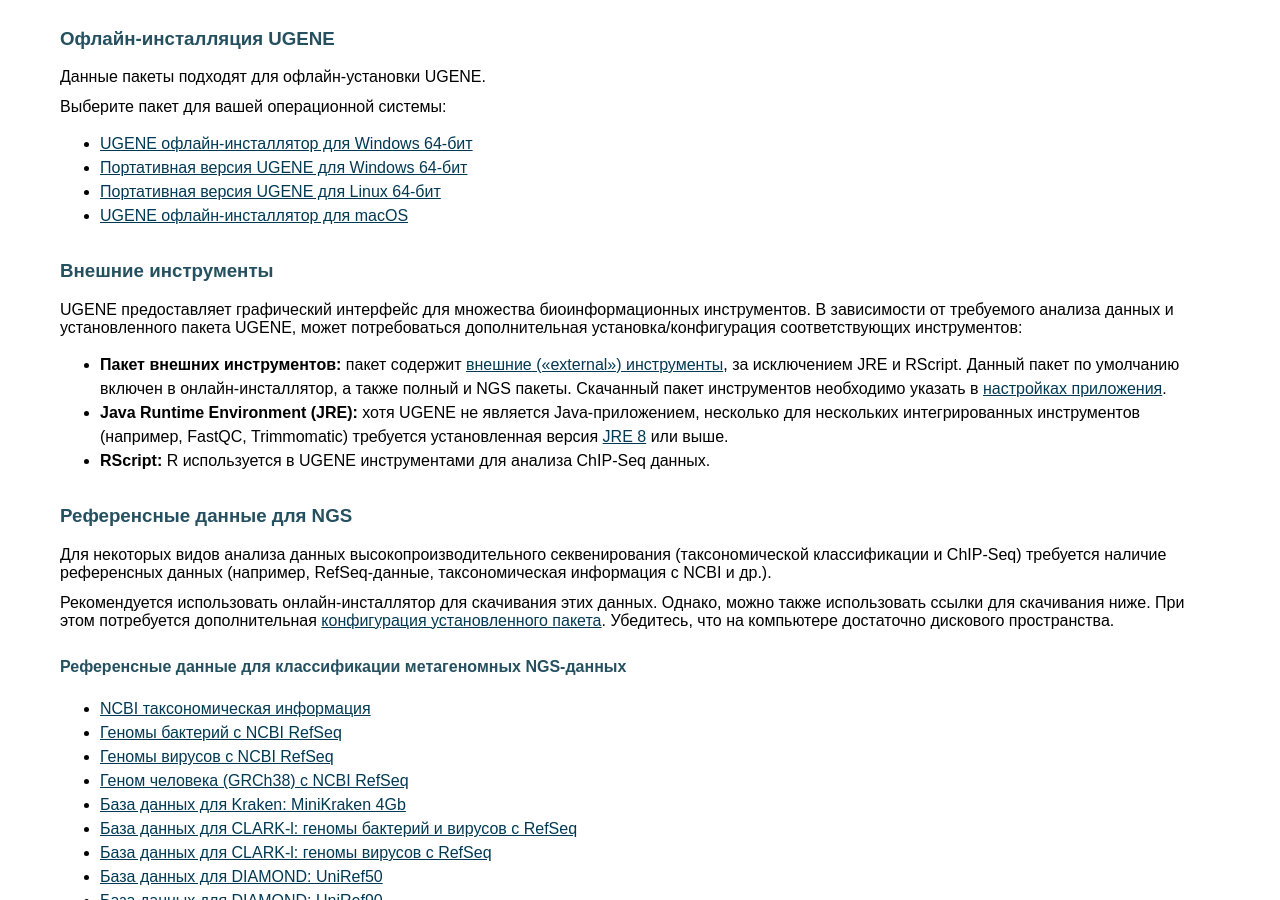
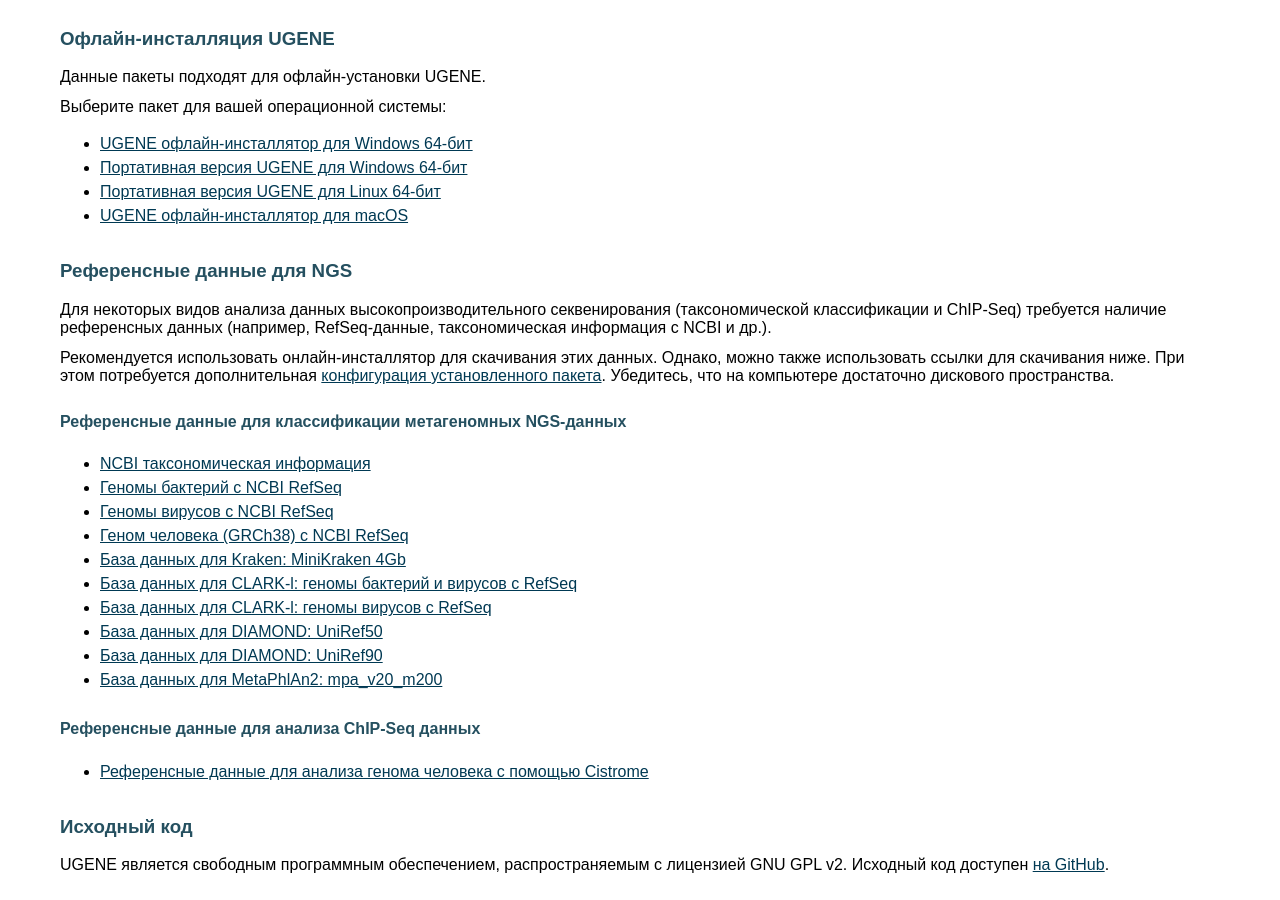
Before and after one commit to ugeneunipro/ugeneunipro.github.io, a Jekyll site: the page built from docs/ru/download-all.html, in a window 1280 px wide and 900 px high, scrolled down 515 px. Built offline with Jekyll 4.4.1, drawn with Linux system fonts in a browser that asks for light colours.

Commit message:
#42 Sync English & Russian download pages. Remove reference about separate external tools packages since we do not distribute them separately anymore: each version of UGENE depends on the specific external tools version.

```diff
--- a/docs/ru/download-all.html
+++ b/docs/ru/download-all.html
@@ -41,25 +41,6 @@
                     <!--suppress HtmlUnknownTarget -->
                     <a href="{{site.ugene.download_link_ugene_latest_mac_x86_64_portable}}">UGENE офлайн-инсталлятор для macOS</a>
                 </li>
-            </ul>
-            <h3 id="ru_data_analysis_tools" class="general_content">Внешние инструменты</h3>
-            <div class="general_content">UGENE предоставляет графический интерфейс для множества биоинформационных инструментов. В зависимости от требуемого
-                анализа данных и установленного пакета UGENE, может потребоваться дополнительная установка/конфигурация соответствующих инструментов:
-            </div>
-            <ul class="general_content">
-                <li><b>Пакет внешних инструментов:</b> пакет содержит <a
-                        href="https://doc.ugene.net/wiki/display/UM{{site.ugene.doc_version}}/Data+Analysis+Tools" target="_blank">внешние
-                    («external») инструменты</a>, за исключением JRE и RScript. Данный пакет по умолчанию включен в онлайн-инсталлятор, а также
-                    полный и NGS пакеты. Скачанный пакет инструментов необходимо указать в <a
-                            href="https://doc.ugene.net/wiki/display/UM{{site.ugene.doc_version}}/External+Tools" target="_blank">настройках
-                        приложения</a>.
-                </li>
-                <li><b>Java Runtime Environment (JRE): </b>хотя UGENE не является Java-приложением, несколько для нескольких интегрированных инструментов
-                    (например, FastQC, Trimmomatic) требуется установленная версия <a
-                            href="https://www.oracle.com/technetwork/java/javase/downloads/jre8-downloads-2133155.html">JRE
-                        8</a> или выше.
-                </li>
-                <li><b>RScript:</b> R используется в UGENE инструментами для анализа ChIP-Seq данных.</li>
             </ul>
             <h3 id="en_reference_data_ngs" class="general_content">Референсные данные для NGS</h3>
             <div class="general_content">Для некоторых видов анализа данных высокопроизводительного секвенирования (таксономической классификации и
```
